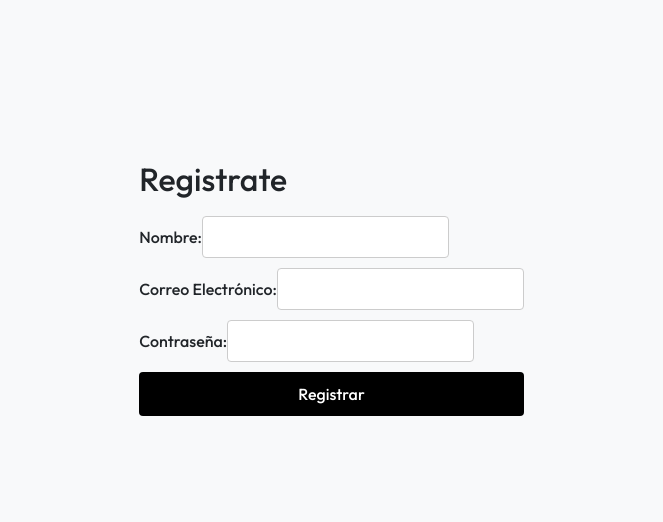
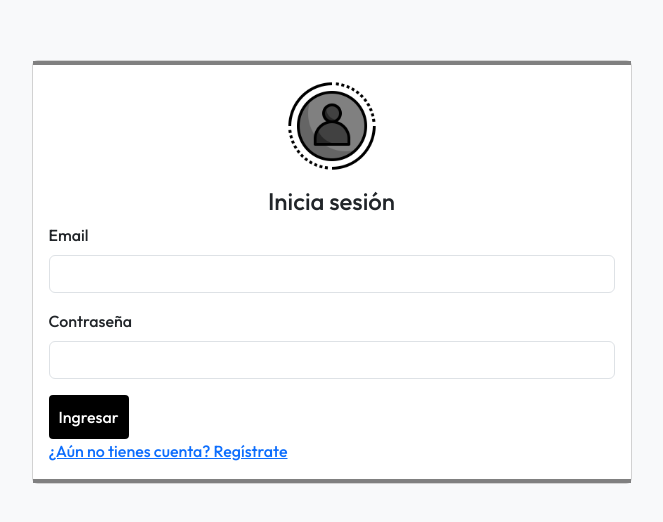
Before and after one commit to mgmarce/musicAppWeb, a React (Vite) app: page /login in a window 1280 px wide. Shown: the part 138-660 px from the top of the page, without its empty margins (306-969 px from the left). Built offline with nearby package versions, Linux system fonts and the light colour scheme.

Commit message:
Cambio sidebar

```diff
--- a/src/components/Login.jsx
+++ b/src/components/Login.jsx
@@ -1,5 +1,7 @@
 import React from 'react';
 import { useForm } from 'react-hook-form';
+import { BrowserRouter as Router, Route, Routes, Link, useLocation } from 'react-router-dom';
+import imgLogin from '../img/iniciar_sesion.png'
 import Styles from '../styles/Login.module.css'
 
 const Login = () => {
@@ -11,6 +13,8 @@ const Login = () => {
     };
 
     return (
+        <>
+        {/*
         <section className={Styles.contenedor}>
             <form onSubmit={handleSubmit(onSubmit)} style={{ maxWidth: '400px', margin: 'auto' }}>
             <h2>Registrate</h2>
@@ -57,6 +61,49 @@ const Login = () => {
             <button type="submit">Registrar</button>
         </form>
         </section>
+
+        */}
+        <section className={`${Styles.card_estilo}`}>
+            <div className={`${Styles.card_body} card d-block mx-auto`}>
+                <div className={Styles.card_linea}></div>
+                <div className={`${Styles.card_contenido} card-body`}>
+                    <img src={imgLogin} className='d-block mx-auto mb-3' alt="" />
+                    <h4 className="card-title text-center">Inicia sesión</h4>
+                    <form onSubmit={handleSubmit(onSubmit)}>
+                        <div className="mb-3">
+                            <label className="form-label">Email</label>
+                            <input  className="form-control"
+                                    id="email"
+                                    type="email"
+                                    {...register('email', {
+                                        required: 'Este campo es requerido',
+                                        pattern: {
+                                            value: /^[^@\s]+@[^@\s]+\.[^@\s]+$/,
+                                            message: 'Correo electrónico inválido',
+                                        },
+                                    })}
+                            />{errors.email && <span className='form-text text-danger'>{errors.email.message}</span>}
+                            {/** form-text */}
+                        </div>
+                        <div className="mb-3">
+                            <label className="form-label">Contraseña</label>
+                            <input className="form-control"
+                                    id="password"
+                                    type="password"
+                                    {...register('password', {
+                                    required: 'Este campo es requerido',
+                                    minLength: {value: 6, message: 'La contraseña debe tener al menos 6 caracteres',},
+                                    })}
+                            />{errors.password && <span className='form-text text-danger'>{errors.password.message}</span>}
+                        </div>
+                        <button type="submit" className={`${Styles.card_button}`}>Ingresar</button>
+                    </form>
+                    <Link to="/" className="link">¿Aún no tienes cuenta? Regístrate</Link>
+                </div>
+                <div className={Styles.card_linea}></div>
+            </div>
+        </section>
+        </>
     );
 };
 
--- a/src/components/Navigation.jsx
+++ b/src/components/Navigation.jsx
@@ -47,6 +47,8 @@ const Navigation = () => {
     const menuRef = useRef(null);
     const mainRef = useRef(null);
     const footerRef = useRef(null);
+    const navRef = useRef(null);
+    const flechaRef = useRef(null);
 
     useEffect(() => {
         const logo = logoRef.current;
@@ -54,6 +56,7 @@ const Navigation = () => {
         const spans = spansRef.current;
         const menu = menuRef.current;
         const main = mainRef.current;
+        const icono = flechaRef.current//Despues cambiar
 
         const handleMenuClick = () => {
             barraLateral.classList.toggle(Styles.max_barra_lateral);
@@ -68,7 +71,7 @@ const Navigation = () => {
                 barraLateral.classList.add(Styles.mini_barra_lateral);
                 main.classList.add(Styles.min_main);
                 spans.forEach((span) => {
-                    span.classList.add(Styles.oculto);
+                    span.classList.add(Styles.icono_oculto);
                 });
             }
         };
@@ -76,6 +79,7 @@ const Navigation = () => {
         const handleLogoClick = () => {
             barraLateral.classList.toggle(Styles.mini_barra_lateral);
             main.classList.toggle(Styles.min_main);
+            icono.classList.toggle(Styles.icono_oculto)
             spans.forEach((span) => {
                 span.classList.toggle(Styles.oculto);
             });
@@ -96,14 +100,18 @@ const Navigation = () => {
         const barraLateral = barraLateralRef.current;
         const main = mainRef.current;
         const footer = footerRef.current;
+        const nav = navRef.current
+
         if (location.pathname === '/login') {
             barraLateral.classList.add(Styles.sidebar_ocultar);
             main.classList.add(Styles.login_main);
             footer.classList.add(Styles.login_footer);
+            nav.classList.add(Styles.login_nav);
         } else {
             barraLateral.classList.remove(Styles.sidebar_ocultar);
             main.classList.remove(Styles.login_main);
             footer.classList.remove(Styles.login_footer);
+            nav.classList.remove(Styles.login_nav);
         }
     }, [location.pathname]);
 
@@ -111,9 +119,10 @@ const Navigation = () => {
         <>
         <aside className={Styles.barra_lateral} ref={barraLateralRef}>
             <div>
-                <div className={Styles.nombre_pagina}>
-                    <img className={Styles.logo} src={logoImg} alt="" id="logo" ref={logoRef} />
+                <div className={Styles.nombre_pagina} ref={logoRef}>
+                    <img className={Styles.logo} src={logoImg} alt="" id="logo" />
                     <span className={Styles.info} ref={(el) => (spansRef.current[0] = el)}>K<span className={Styles.dot}>•</span>Music</span>
+                    <i className="bi bi-arrow-left-circle-fill" ref={flechaRef}></i>
                 </div>
                 <Link to="/login" className={Styles.boton}>
                     <i className="bi bi-box-arrow-in-right"></i>
@@ -202,12 +211,13 @@ const Navigation = () => {
             </nav>
         </aside>
         <main ref={mainRef}>
-            <nav className="navbar bg-body-tertiary ">
-                <div className={Styles.menu} ref={menuRef}>
-                    <i className="bi bi-list"></i>
-                    <i className="bi bi-x"></i>
-                </div>
+            <nav ref={navRef} className="navbar bg-body-tertiary">
+
             </nav>
+            <div className={Styles.menu} ref={menuRef}>
+                <i className="bi bi-list"></i>
+                <i className="bi bi-x"></i>
+            </div>
             <Routes>
                 <Route path="/" element={<Home />} />
                 <Route path="/explore" element={<Explore />} />
--- a/src/styles/Login.module.css
+++ b/src/styles/Login.module.css
@@ -1,4 +1,4 @@
-form {
+/*form {
     display: flex;
     flex-direction: column;
     gap: 10px;
@@ -10,7 +10,35 @@ input {
     border-radius: 4px;
 }
 
-button {
+
+.contenedor{
+    display: flex;
+    justify-content: center;
+    align-items: center;
+    height: 100vh;
+    background-color: #f8f9fa;
+}*/
+
+.card_estilo{
+    display: flex;
+    justify-content: center;
+    align-items: center;
+    height: 100vh;
+}
+.card_body{
+    width: 600px;
+}
+.card_contenido img{
+    text-align: center;
+    width: 90px;
+}
+
+.card_linea{
+    padding: 2px;
+    background-color: #808080;
+}
+
+.card_button {
     padding: 10px;
     background-color: var(--color-boton);
     color: white;
@@ -18,10 +46,3 @@ button {
     border-radius: 4px;
     cursor: pointer;
 }
-.contenedor{
-    display: flex; /* Usamos flexbox */
-    justify-content: center; /* Centra horizontalmente */
-    align-items: center; /* Centra verticalmente */
-    height: 100vh; /* Usa la altura completa de la ventana */
-    background-color: #f8f9fa; /* Fondo opcional */
-}
--- a/src/styles/Navigation.module.css
+++ b/src/styles/Navigation.module.css
@@ -25,6 +25,10 @@
     padding-bottom: 0px;
 }
 .login_footer{
+    display: none;
+    background-color: #f8f9fa;
+}
+.login_nav{
     display: none;
     background-color: #f8f9fa;
 }
@@ -70,6 +74,7 @@
     margin-bottom: 40px;
     display: flex;
     align-items: center;
+    cursor: pointer;
 }
 
 .barra_lateral .nombre_pagina .logo {
@@ -83,6 +88,15 @@
     font-size: 25px;
 }
 
+.barra_lateral .nombre_pagina i {
+    font-size: 15px;
+
+}
+.icono_oculto{
+    opacity: 0;
+    width: 0;
+}
+
 .dot {
     color: var(--color-dot);
     font-weight: bold;
@@ -91,6 +105,7 @@
 .barra_lateral .nombre_pagina span.dot {
     margin-left: 0px;
 }
+
 
 /*------------> Botón*/
 .barra_lateral .boton {
```
Also changed, not shown: src/img/iniciar_sesion.png (added).
